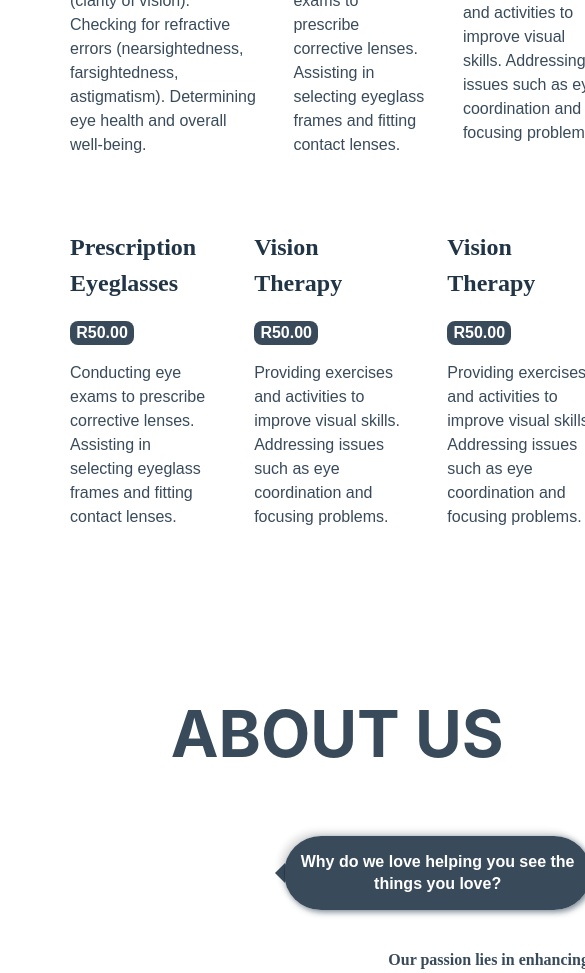
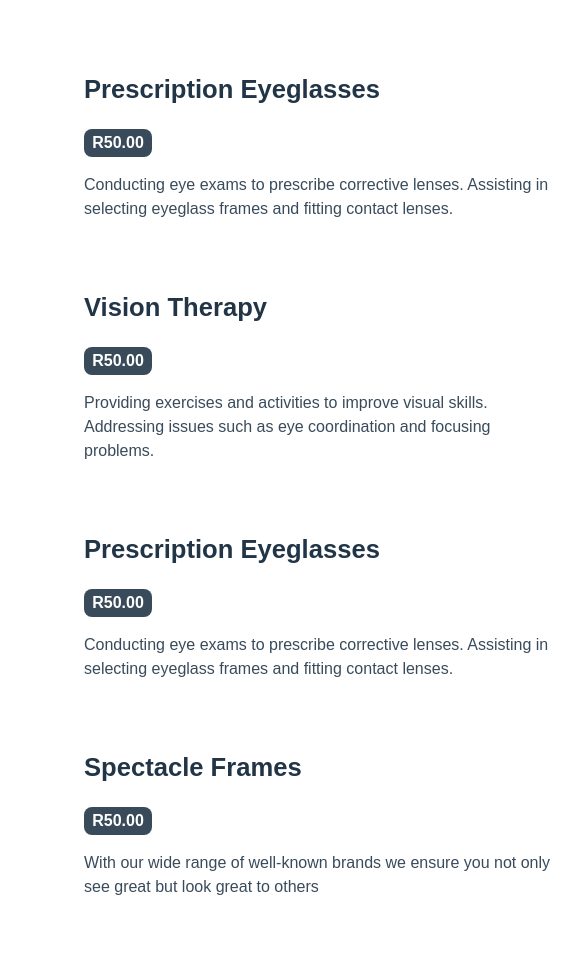
Before and after one commit to AustinMaturure/sylkamohle, a React (Vite) app in the folder sylkemohle/: page / in a window 390 px wide. Shown: the part 1020-1993 px from the top of the page, 585 px wide, since content can reach past the window. Built offline with nearby package versions, Linux system fonts and the light colour scheme; a web font is replaced by a local one.

Commit message:
minortweaks

```diff
--- a/sylkemohle/src/ElementInView.jsx
+++ b/sylkemohle/src/ElementInView.jsx
@@ -13,6 +13,7 @@ const useElementInView = (querySelector) => {
       const elements = document.querySelectorAll(querySelector);
       elements.forEach((element) => {
         element.style.opacity = 1;
+        element.style.filter = 'blur(0px)';
         element.style.animationPlayState = 'running';
       });
     }
--- a/sylkemohle/src/Hero.css
+++ b/sylkemohle/src/Hero.css
@@ -36,6 +36,15 @@
 .nav-links a {
   color: rgb(255, 255, 255);
   text-decoration: none;
+  transition: all 1s;
+  border-radius: 22px;
+
+  padding: 10px;
+}
+
+.nav-links a:hover{
+  background-color: rgb(255, 255, 255);
+  color: #388AD2;
 }
 
 .book-btn {
@@ -139,23 +148,17 @@
   z-index: 3;
 }
 
-.wwo-header{
-  color: rgb(255, 255, 255);
-  font-size: 4rem;
-  margin-bottom: 0px;
-}
-
 .grid-1{
   display: flex;
-  padding: 60px;
-  padding-bottom: 1rem;
-  gap: 1rem;
+  padding: 70px;
+  padding-bottom: 1.4rem;
+  gap: 1.4rem;
 }
 .service-card{
   background-color: rgba(255, 255, 255, 0.934);
   box-shadow: inset 0 0 2000px rgba(255, 255, 255, .5);
   border-radius: 14px;
-  padding: 10px;
+  padding: 14px;
   font-family: 'Hind', sans-serif;
   box-shadow: none;
                transition: all 0.6s;
@@ -165,7 +168,7 @@ justify-content: center;
 text-align: left;
 
 opacity: 0; /* Set initial opacity to 0 */
-transition: opacity 1s ease-in ;
+transition: opacity 1.5s ease-in ;
 
 }
 
@@ -176,15 +179,16 @@ transition: opacity 1s ease-in ;
 
 .grid-2 {
   display: flex;
-  padding: 60px;
-  gap: 1rem;
+  padding: 70px;
+  gap: 1.4rem;
   padding-top: 0px;
 }
 
 .service-title{
-  font-size: 1.5rem;
-  font-family: 'manrope';
+  font-size: 1.6rem;
+  font-family: 'manrope', sans-serif;
   font-weight: 900;
+  margin-top: 0px;
 
 }
 
@@ -192,8 +196,10 @@ transition: opacity 1s ease-in ;
   font-weight: bold;
   border-radius: 8px;
   margin: 0px;
-  text-align: center; background-color: #213547e3;
+  text-align: center;
+  background-color: #213547e3;
   width: 4rem;
+  padding: 2px;
   color: rgb(255, 255, 255);
 }
 
@@ -234,10 +240,7 @@ border-radius: 22px;
   -5px -5px 6px #e7e7e7;
 }
 
-#wwo-about {
-  color: #213547e3;
-  padding: 20px;
-}
+
 .about-text{
   font-family: sans-serif;
   display: flex;
@@ -271,13 +274,28 @@ border-radius: 22px;
   border-radius: 22px;
   padding: 12px;
   align-self: last baseline;
-  font-family: 'satoshi';
+  font-family: 'satoshi', sans-serif;
   font-weight: 700;
 }
 
 @keyframes slide-up{
   0% {transform: translateY(100%);}
   100% {transform: translateY(0%);}
+}
+.wwo-header, .wwo-about{
+  color: rgb(255, 255, 255);
+  font-size: 4rem;
+  margin-bottom: 0px;
+  animation: slide-up 2s linear;
+  animation-play-state: paused;
+  opacity: 0; /* Set initial opacity to 0 */
+  transition: opacity 2s ease-in ;
+}
+
+#wwo-about {
+  color: #213547e3;
+  padding: 20px;
+
 }
 
 /* Common styles for text bubbles */
@@ -290,7 +308,8 @@ border-radius: 22px;
 
   font-size: 1rem;
   line-height: 1.4;
-
+  filter: blur(25px);
+  transition: filter 62s;
   animation: slide-up 2s linear;
   animation-play-state: paused;
   opacity: 0; /* Set initial opacity to 0 */
@@ -343,6 +362,15 @@ border-radius: 22px;
   100% {transform: translateX(0%);}
 }
 
+@media screen and (max-width:726px) {
+  .contact-us, .about-div, .grid-1, .grid-2, .foot-contact,.hero{
+    display: flex;
+    flex-direction: column;
+
+  }
+
+}
+
 
 .contact-us {
   height: 100vh;
@@ -381,7 +409,7 @@ border-radius: 22px;
   background-color: #213547e3;
   min-width: 130%;position: relative;
   z-index: 3;
-  font-family: 'satoshi';
+  font-family: 'satoshi', sans-serif;
   border-radius: 22px;
   animation: slide-right 3s linear;
   animation-play-state: paused;
@@ -418,13 +446,14 @@ border-radius: 22px;
   min-height: 16rem;
   background-color: rgb(255, 255, 255);
   position: relative;
-  font-family: 'satoshi';
+  font-family: 'satoshi', sans-serif;
   z-index: 3;
   display: grid;
   grid-template-columns: 33% 33% 33%;
   align-items: center;
   border-top-right-radius: 22px;
   border-top-left-radius: 22px;
+
 }
 
 .foot-contact{
--- a/sylkemohle/src/Hero.jsx
+++ b/sylkemohle/src/Hero.jsx
@@ -13,6 +13,8 @@ function Hero() {
 
   const contactRef = useElementInView('.contact-text');
   const contactImageRef = useElementInView('.contact-image');
+  const HeaderRef = useElementInView('.wwo-header');
+  const HeaderARef = useElementInView('.wwo-about');
 
   return (
     <>
@@ -28,8 +30,8 @@ function Hero() {
       </section>
       <section className="offer">
 
-         <div className="offer-content">
-         <h1 className='wwo-header'>OUR SERVICES</h1>
+         <div className="offer-content" id='services'>
+         <h1 className='wwo-header' ref={HeaderRef} >OUR SERVICES</h1>
 <div className="grid-1" ref={serviceCardRef}>
   <div className='service-card' id='card-1' >
     <h2 className='service-title'>Comprehensive Eye Exams</h2>
@@ -71,16 +73,16 @@ function Hero() {
   </div>
 
   <div className='service-card' id='card-5'>
-    <h2 className='service-title'>Vision Therapy</h2>
+    <h2 className='service-title'>Spectacle Frames</h2>
     <p className='service-price'>R50.00</p>
     <p className='service-description'>
-      Providing exercises and activities to improve visual skills.
-      Addressing issues such as eye coordination and focusing problems.
+        With our wide range of well-known brands we ensure you not only see great
+        but look great to others
     </p>
   </div>
 
   <div className='service-card' id='card-6'>
-    <h2 className='service-title'>Vision Therapy</h2>
+    <h2 className='service-title'>Driver's Test</h2>
     <p className='service-price'>R50.00</p>
     <p className='service-description'>
       Providing exercises and activities to improve visual skills.
@@ -89,8 +91,8 @@ function Hero() {
   </div>
 </div>
 </div>
- <section className='About-section'>
-        <h1 className='wwo-header right-triangle' id='wwo-about'>ABOUT US</h1>
+ <section className='About-section' id='about-us'>
+        <h1 className='wwo-about' id='wwo-about' ref={HeaderARef}>ABOUT US</h1>
         <div className='about-div'>
           <div className="about-image">
             <img src="../assets/pexels-phot.webp" alt="" srcset="" />
@@ -120,7 +122,7 @@ function Hero() {
         </div>
       </section>
 
-      <section className='contact-us' ref={contactImageRef} >
+      <section className='contact-us' id='contact-us' ref={contactImageRef} >
 
         <address className="contact-text" ref={contactRef}>
           <h1 className='cta-contact'>Make a Appointment with an Expert</h1>
--- a/sylkemohle/src/Navbar.jsx
+++ b/sylkemohle/src/Navbar.jsx
@@ -8,8 +8,8 @@ export default function Navbar(){
 
     <ul className="nav-links">
       <li><a href="#services">Services</a></li>
-      <li><a href="#contact">Contact Us</a></li>
-      <li><a href="#about">About</a></li>
+      <li><a href="#about-us">About</a></li>
+      <li><a href="#contact-us">Contact Us</a></li>
     </ul>
 
     <button className="book-btn">BOOK</button>
```
